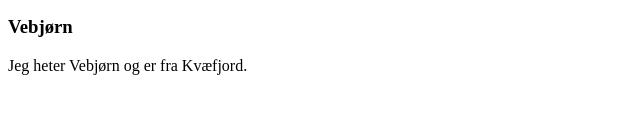
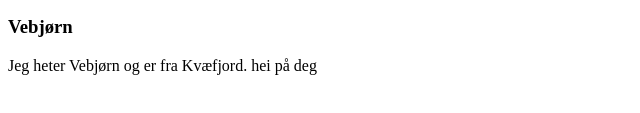
Before and after one commit to DATA1200-2025/valgfri-oppgave-1-git-anbefales-gruppe-20, a plain HTML site: page index.html in a window 1280 px wide. Shown: the part 213-326 px from the top of the page, 0-640 px from the left. Drawn offline with Linux system fonts and the light colour scheme.

Commit message:
lagt til endring

```diff
--- a/index.html
+++ b/index.html
@@ -13,7 +13,7 @@
                 <p>Jeg heter Elias, jeg er 21 år og bor i Enebakk.</p>
 
             <h3>Vebjørn</h3>
-                <p>Jeg heter Vebjørn og er fra Kvæfjord.</p>
+                <p>Jeg heter Vebjørn og er fra Kvæfjord. hei på deg </p>
     </body>
 
 
```
